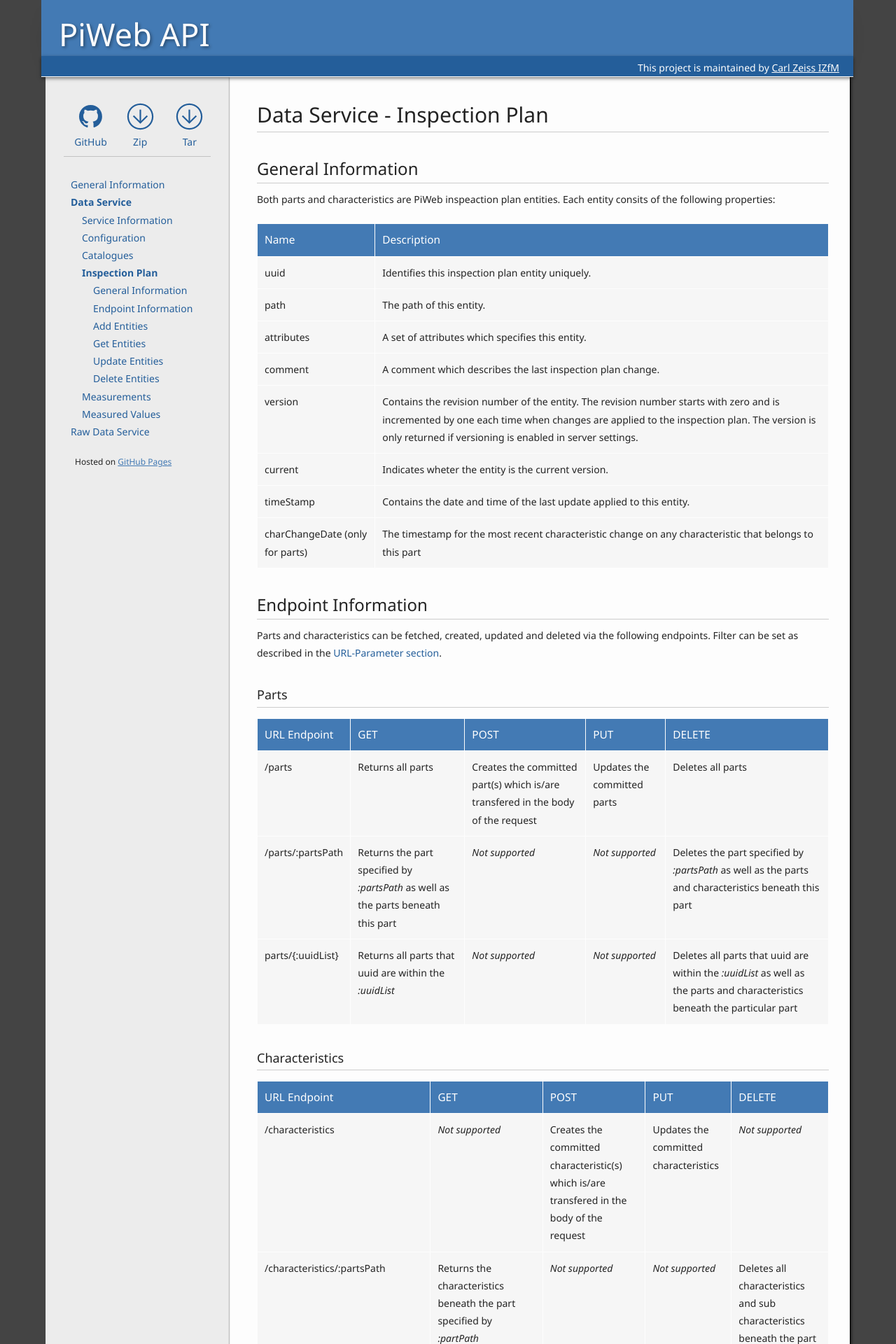
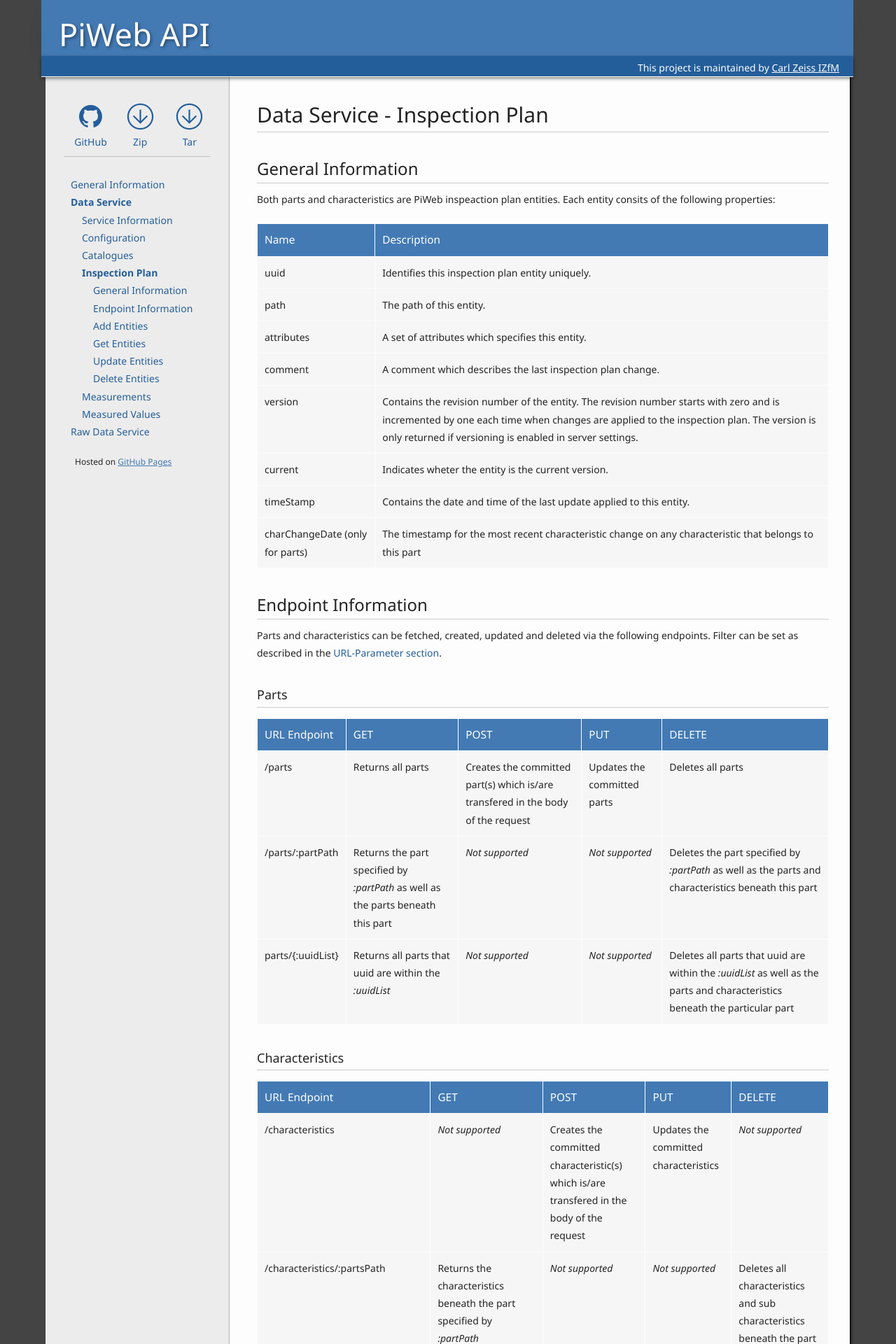
Before and after one commit to ZEISS-PiWeb/PiWeb-Api, a Jekyll site: the page built from _pages/024-inspectionplan.md, in a window 1280 px wide. Shown: the top 1920 px of the page at 70% size. Built offline with Jekyll 4.4.1, drawn with Linux system fonts in a browser that asks for light colours.

Commit message:
Update 024-inspectionplan.md

```diff
--- a/_pages/024-inspectionplan.md
+++ b/_pages/024-inspectionplan.md
@@ -40,7 +40,7 @@
 URL Endpoint | GET | POST | PUT | DELETE
 -------------|-----|-----|------|-------
 /parts | Returns all parts | Creates the committed part(s) which is/are transfered in the body of the request | Updates the committed parts | Deletes all parts
-/parts/:partsPath | Returns the part specified by *:partsPath* as well as the parts beneath this part | *Not supported* | *Not supported* | Deletes the part specified by *:partsPath* as well as the parts and characteristics beneath this part
+/parts/:partPath | Returns the part specified by *:partPath* as well as the parts beneath this part | *Not supported* | *Not supported* | Deletes the part specified by *:partPath* as well as the parts and characteristics beneath this part
 parts/{:uuidList} | Returns all parts that uuid are within the *:uuidList* | *Not supported* | *Not supported* |  Deletes all parts that uuid are within the *:uuidList* as well as the parts and characteristics beneath the particular part
 
 ### Characteristics
```
